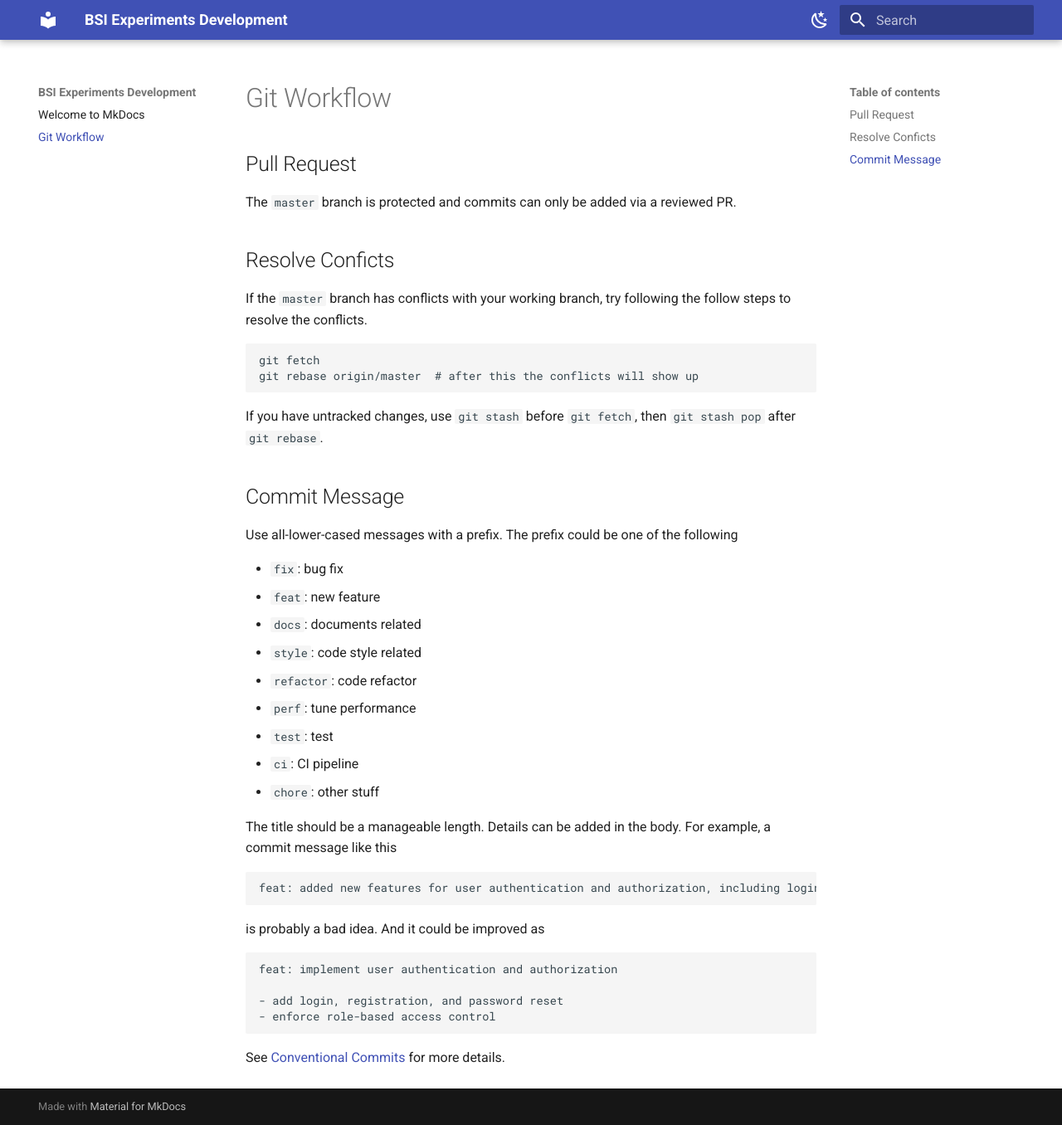
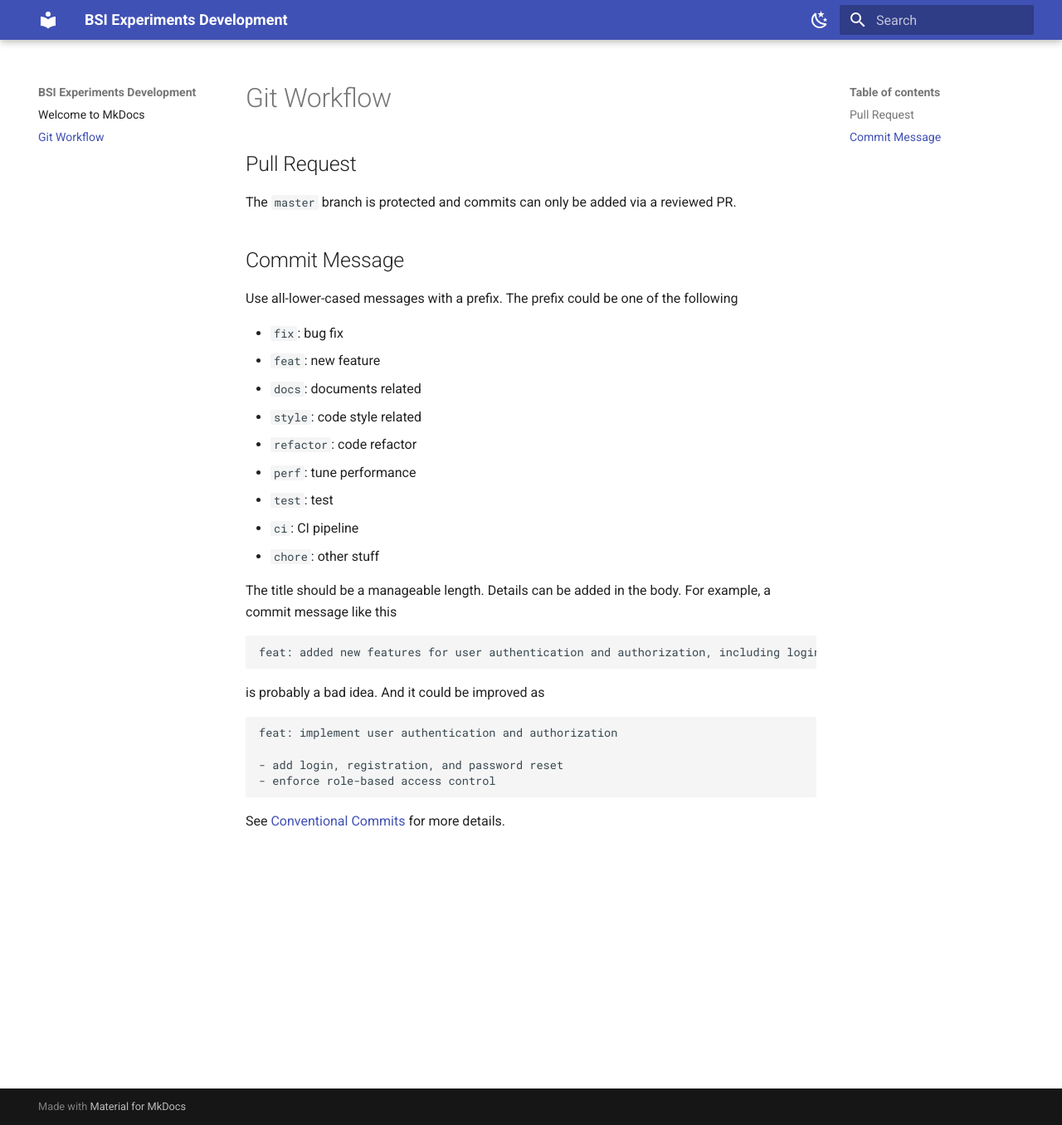
Before and after one commit to jerry871002/bsi-pt, an MkDocs documentation site: the page built from docs/git_workflow.md, in a window 1280 px wide and 1356 px high. Shown: the whole window at 83% size. Built offline with MkDocs 1.6.1 and Material for MkDocs 9.7.7, drawn with Linux system fonts in a browser that asks for light colours.

Commit message:
docs: remove git rebase section
git rebase requires a force push with branch-based workflow,
will use the git merge approach instead

````diff
--- a/docs/git_workflow.md
+++ b/docs/git_workflow.md
@@ -3,17 +3,6 @@
 ## Pull Request
 
 The `master` branch is protected and commits can only be added via a reviewed PR.
-
-## Resolve Conficts
-
-If the `master` branch has conflicts with your working branch, try following the follow steps to resolve the conflicts.
-
-```bash
-git fetch
-git rebase origin/master  # after this the conflicts will show up
-```
-
-If you have untracked changes, use `git stash` before `git fetch`, then `git stash pop` after `git rebase`.
 
 ## Commit Message
 
````
